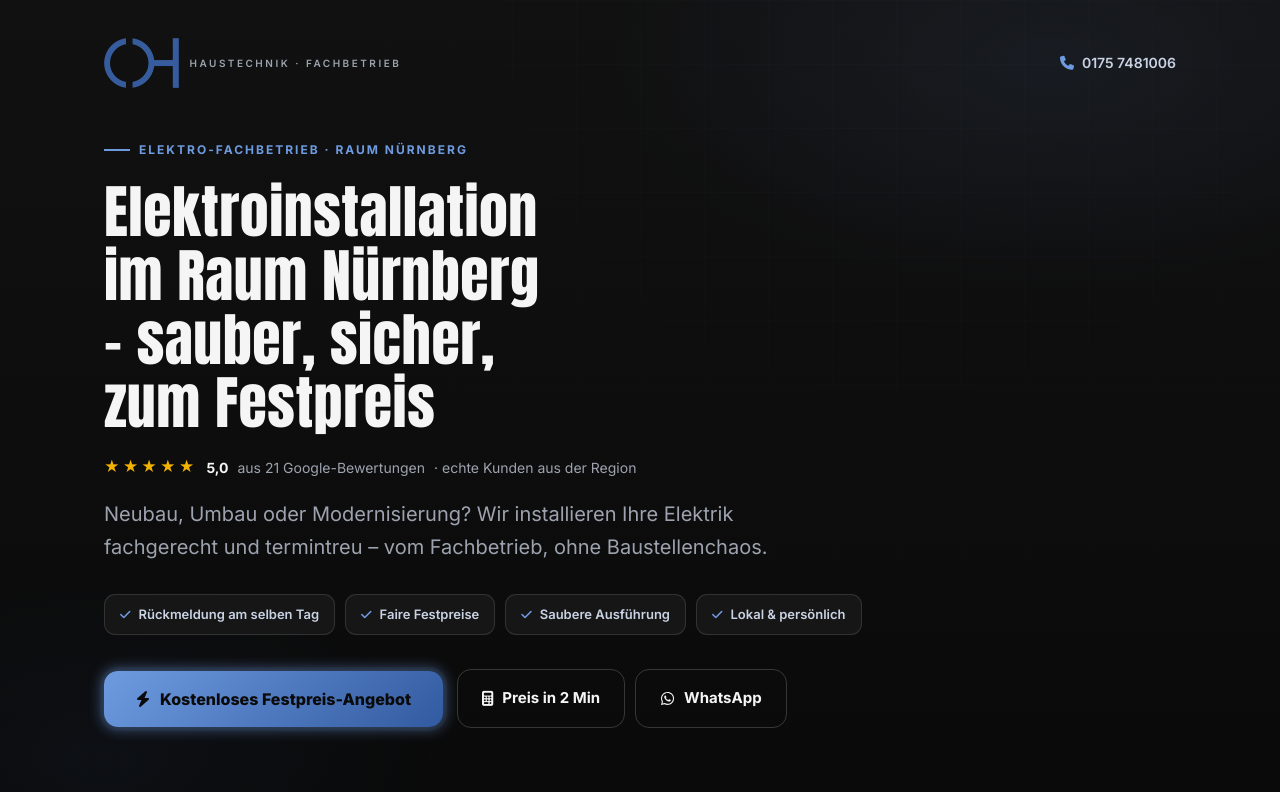
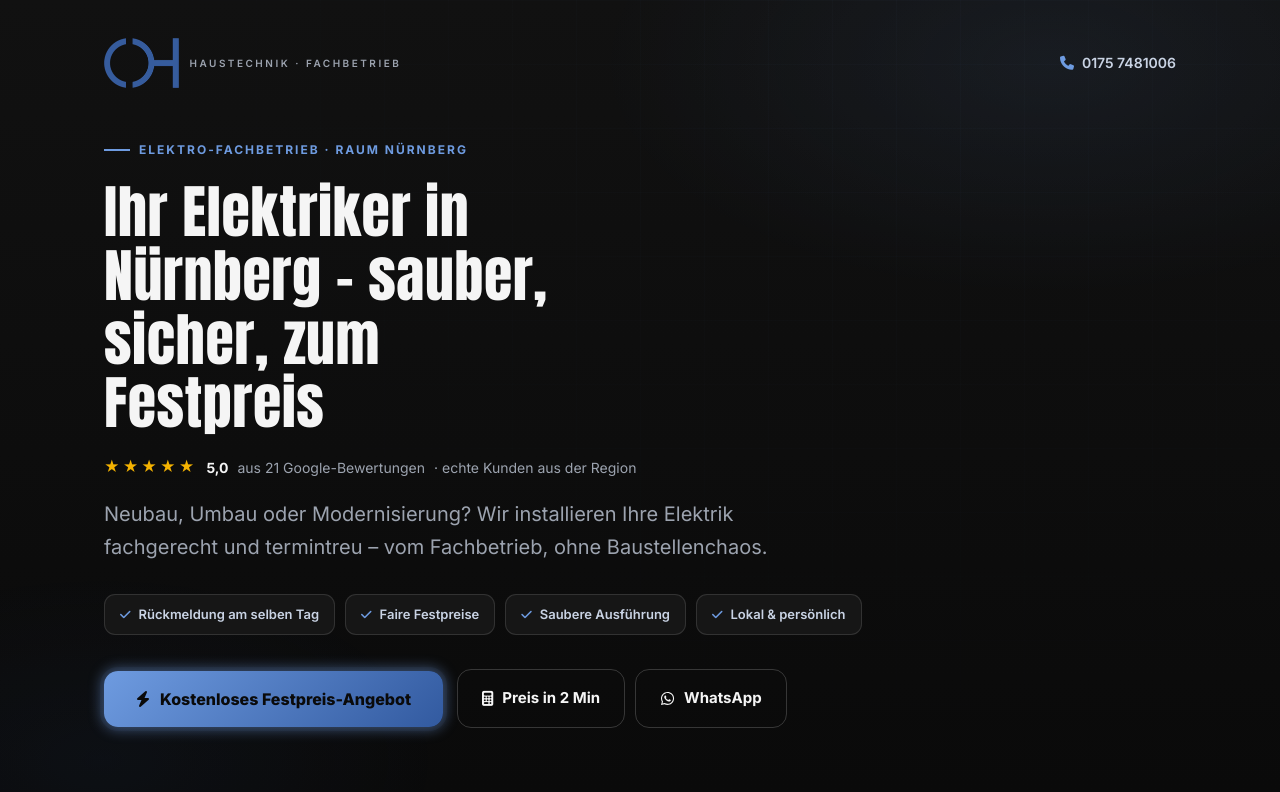
Before and after one commit to ohhaustechnik/OH, a PHP site: page /elektroinstallation-nuernberg.php in a window 1280 px wide. Shown: the top 792 px of the page. Run offline with PHP 8.4, Linux system fonts and the light colour scheme; some libraries are stand-ins or nearby versions.

Commit message:
Landingpages: Schriften nicht blockierend, oh-track.js nur einmal laden, Elektriker-Seite mit passender Ueberschrift
Co-Authored-By: Claude Opus 5.5 <noreply@anthropic.com>
Claude-Session: https://claude.ai/code/session_019wGkAS6DNmUUBzGYcwtkDk

```diff
--- a/elektroinstallation-nuernberg.php
+++ b/elektroinstallation-nuernberg.php
@@ -2,9 +2,9 @@
 $LP = [
   'slug'   => 'elektroinstallation-nuernberg.php',
   'quelle' => 'lp-elektro',
-  'title'  => 'Elektroinstallation Nürnberg · Fachbetrieb mit Festpreis | OH Haustechnik',
+  'title'  => 'Elektriker Nürnberg · Elektroinstallation mit Festpreis | OH Haustechnik',
   'meta'   => 'Elektroinstallation für Neubau, Umbau und Modernisierung im Raum Nürnberg: Steckdosen, Verteiler, Beleuchtung, Smart Home. Kostenloses Festpreis-Angebot in 2 Minuten.',
-  'h1'     => 'Elektroinstallation im Raum Nürnberg – sauber, sicher, zum Festpreis',
+  'h1'     => 'Ihr Elektriker in Nürnberg – sauber, sicher, zum Festpreis',
   'sub'    => 'Neubau, Umbau oder Modernisierung? Wir installieren Ihre Elektrik fachgerecht und termintreu – vom Fachbetrieb, ohne Baustellenchaos.',
   'cta'    => 'Kostenloses Festpreis-Angebot',
   'badges' => ['Rückmeldung am selben Tag', 'Faire Festpreise', 'Saubere Ausführung', 'Lokal & persönlich'],
--- a/includes/lp-render.php
+++ b/includes/lp-render.php
@@ -30,8 +30,10 @@ $ohCount   = (int)$ohReviews['count'];
 <meta name="theme-color" content="#0A0A0A">
 <link rel="preconnect" href="https://fonts.googleapis.com">
 <link rel="preconnect" href="https://fonts.gstatic.com" crossorigin>
-<link href="https://fonts.googleapis.com/css2?family=Anton&family=Inter:wght@400;500;600;700;800&display=swap" rel="stylesheet">
-<link rel="stylesheet" href="https://cdnjs.cloudflare.com/ajax/libs/font-awesome/6.5.1/css/all.min.css">
+<!-- Schriften und Symbole blockieren das erste Anzeigen nicht mehr (schneller am Handy) -->
+<link href="https://fonts.googleapis.com/css2?family=Anton&family=Inter:wght@400;500;600;700;800&display=swap" rel="stylesheet" media="print" onload="this.media='all'">
+<link rel="stylesheet" href="https://cdnjs.cloudflare.com/ajax/libs/font-awesome/6.5.1/css/all.min.css" media="print" onload="this.media='all'">
+<noscript><link href="https://fonts.googleapis.com/css2?family=Anton&family=Inter:wght@400;500;600;700;800&display=swap" rel="stylesheet"><link rel="stylesheet" href="https://cdnjs.cloudflare.com/ajax/libs/font-awesome/6.5.1/css/all.min.css"></noscript>
 <link rel="stylesheet" href="assets/css/funnel.css">
 <link rel="stylesheet" href="assets/css/funnel-dark.css">
 <!-- Google tag (gtag.js) – Landingpages jetzt ebenfalls getrackt -->
@@ -68,7 +70,8 @@ $ohCount   = (int)$ohReviews['count'];
      Landingpages weder Funnel-Anfragen noch Telefon-Klicks als Conversion.
      Gleiche Kennungen wie auf der Startseite. -->
 <script>window.OH_ADS_CONV = {"lead_form_submit":"sMAOCPTShb8cEKywsKhC","phone_click":"WVjGCJyxmeMcEKywsKhC"};</script>
-<script defer src="/assets/js/oh-track.js"></script>
+<!-- oh-track.js wird nur noch einmal geladen (unten vor funnel.js), sonst zählte jeder Telefon-Klick doppelt -->
+
 <?php
 /* Strukturierte Daten – jede Landingpage liefert jetzt LocalBusiness + Service(+Offer) + FAQ an Google.
    Das ist die Voraussetzung für Rich-Results und besseres lokales Ranking (Long-Tail). */
```
